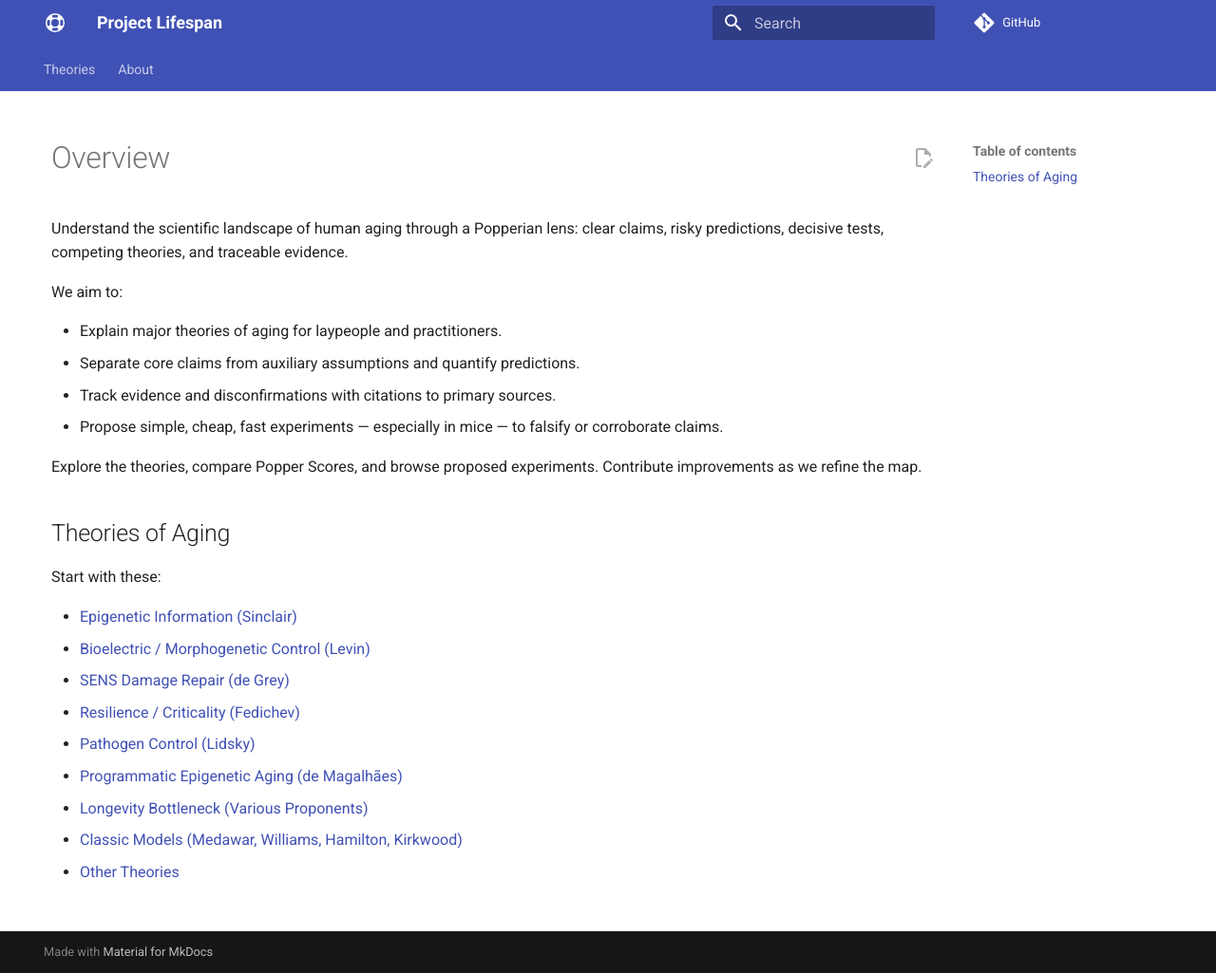
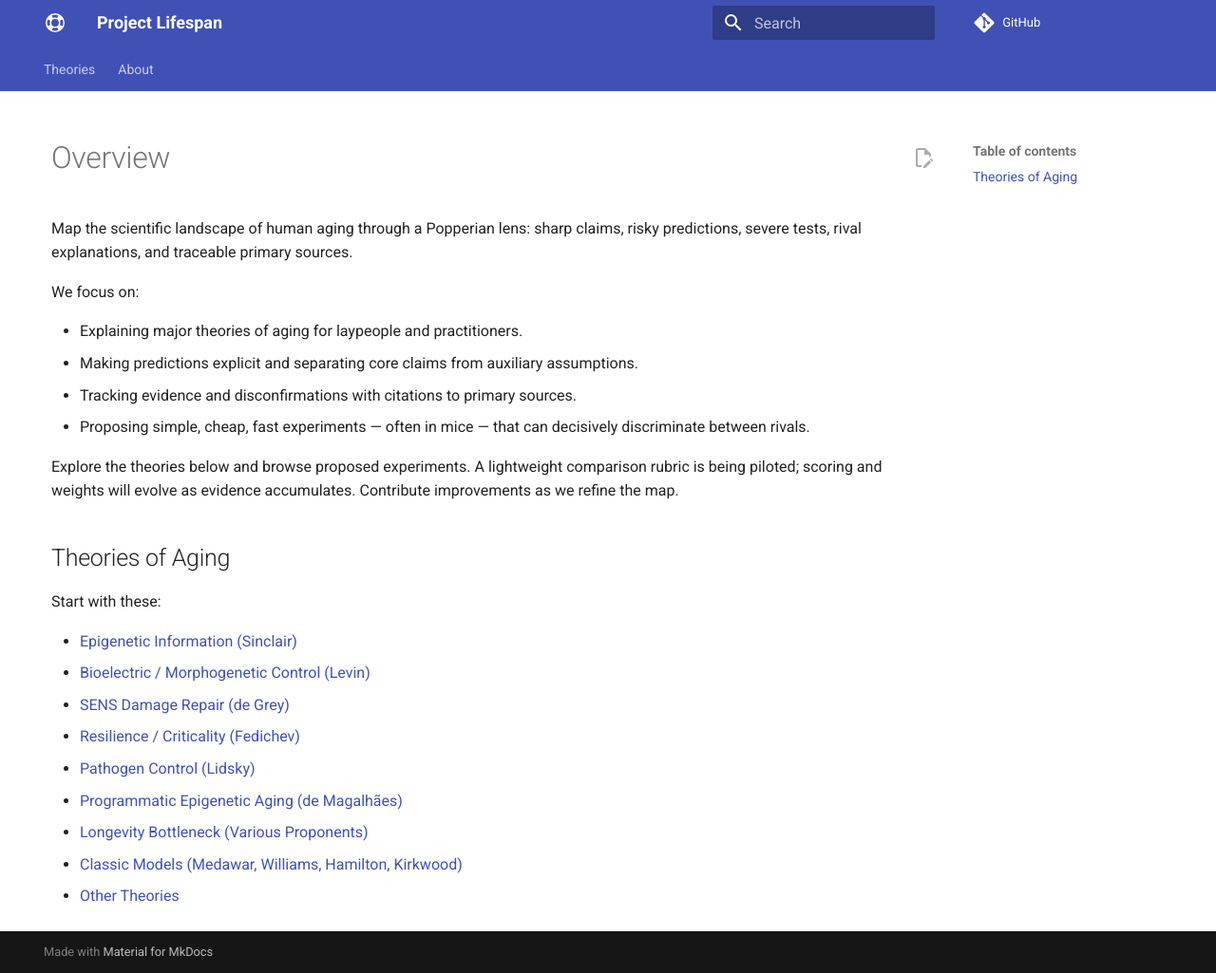
Before and after one commit to djgish485/project-lifespan, an MkDocs documentation site: the page built from docs/index.md, in a window 1280 px wide and 1025 px high. Shown: the whole window at 95% size. Built offline with MkDocs 1.6.1 and Material for MkDocs 9.7.7, drawn with Linux system fonts in a browser that asks for light colours; comment, search, counter and statistics services are not loaded.

Commit message:
docs(home): refresh Overview to reflect current scope and scoring status

```diff
--- a/docs/index.md
+++ b/docs/index.md
@@ -4,16 +4,16 @@ title: Theories
 
 # Overview
 
-Understand the scientific landscape of human aging through a Popperian lens: clear claims, risky predictions, decisive tests, competing theories, and traceable evidence.
+Map the scientific landscape of human aging through a Popperian lens: sharp claims, risky predictions, severe tests, rival explanations, and traceable primary sources.
 
-We aim to:
+We focus on:
 
-- Explain major theories of aging for laypeople and practitioners.
-- Separate core claims from auxiliary assumptions and quantify predictions.
-- Track evidence and disconfirmations with citations to primary sources.
-- Propose simple, cheap, fast experiments — especially in mice — to falsify or corroborate claims.
+- Explaining major theories of aging for laypeople and practitioners.
+- Making predictions explicit and separating core claims from auxiliary assumptions.
+- Tracking evidence and disconfirmations with citations to primary sources.
+- Proposing simple, cheap, fast experiments — often in mice — that can decisively discriminate between rivals.
 
-Explore the theories, compare Popper Scores, and browse proposed experiments. Contribute improvements as we refine the map.
+Explore the theories below and browse proposed experiments. A lightweight comparison rubric is being piloted; scoring and weights will evolve as evidence accumulates. Contribute improvements as we refine the map.
 
 ## Theories of Aging
 
```
